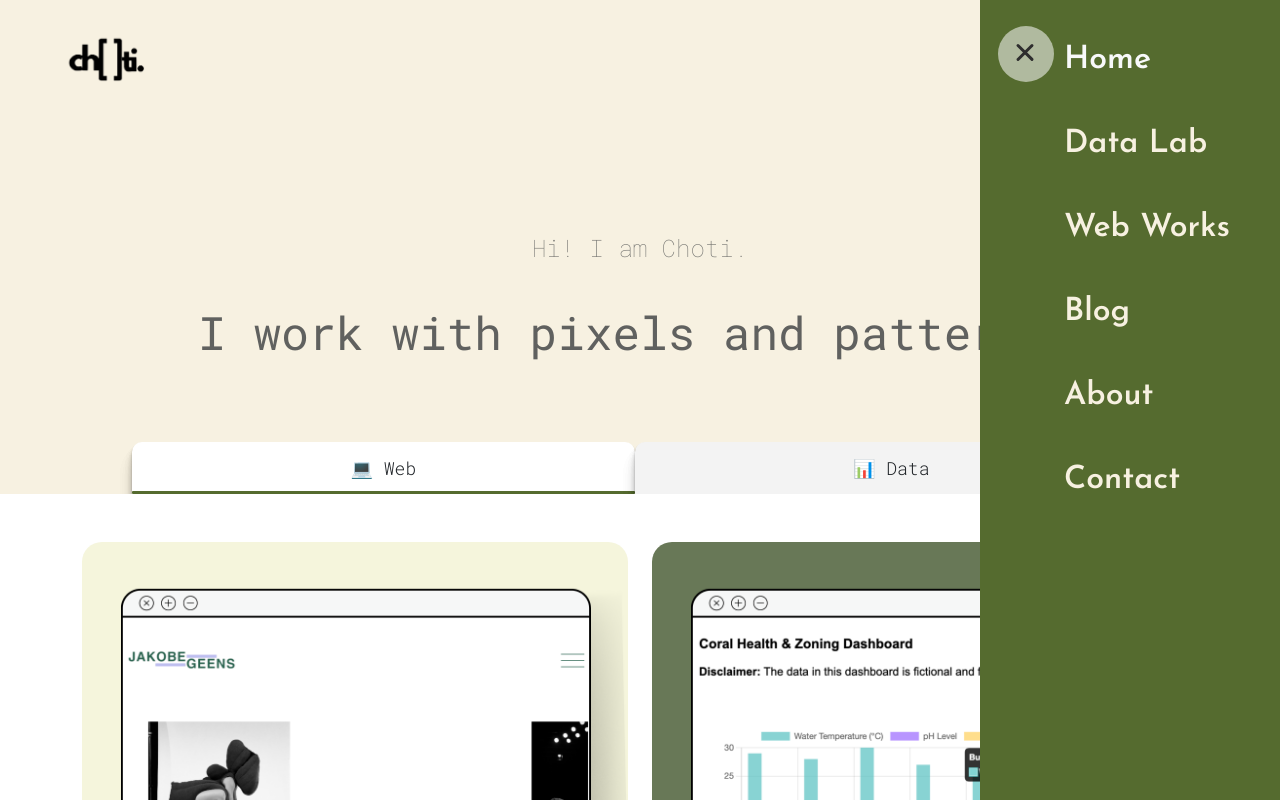
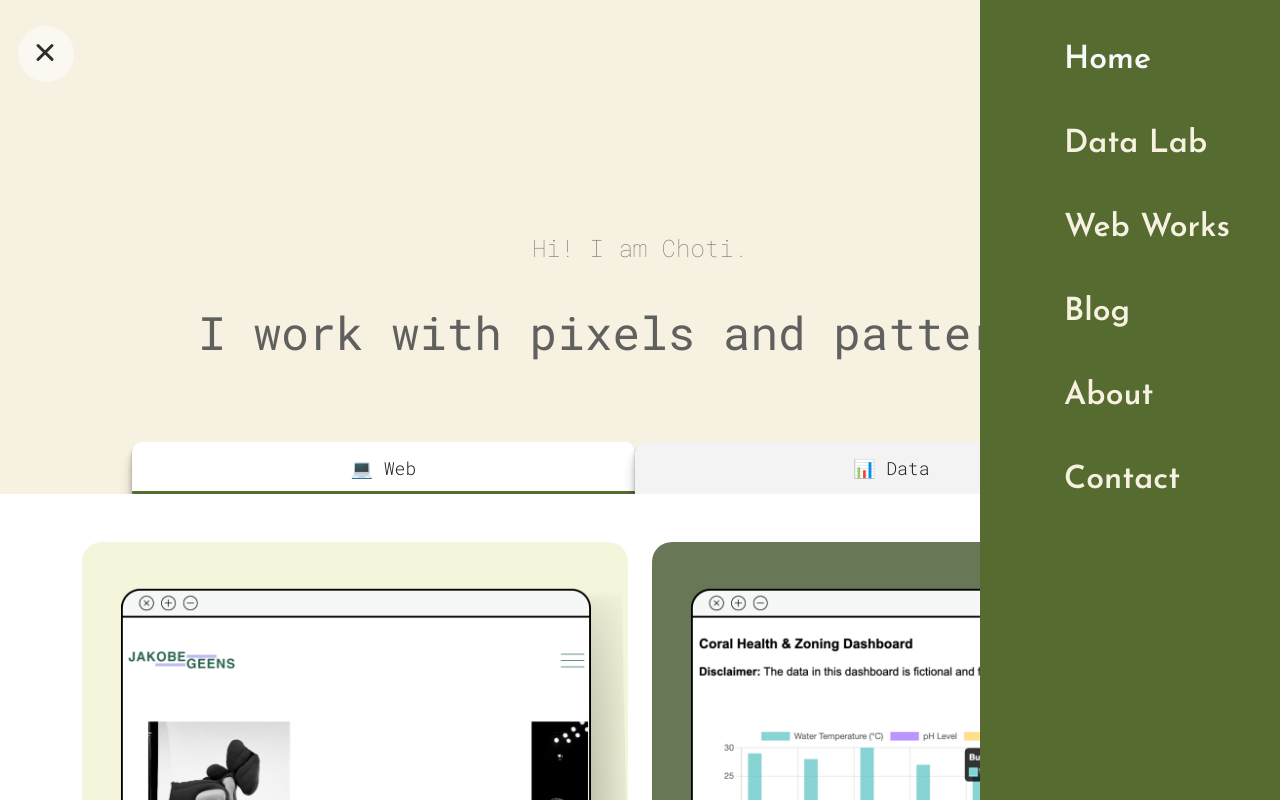
Before and after one commit to jgchoti/jgchoti.github.io, a React (Create React App) app: page / in a window 1280 px wide. Both pictures are taken after a click on the button "Toggle menu". Shown: the top 800 px of the page. Built offline with nearby package versions, Linux system fonts and the light colour scheme.

Commit message:
Update Navbar.js

```diff
--- a/src/component/Navbar.js
+++ b/src/component/Navbar.js
@@ -1,11 +1,10 @@
 import React, { useState, useRef, useEffect } from "react";
-import { motion } from "framer-motion";
+import { motion, AnimatePresence } from "framer-motion";
 import { NavLink } from "react-router-dom";
 import chotiLogo from "../assets/images/logo_choti.png";
 import ScrollToTop from "../logic/ScrollToTop.js";
 
-
-export default function Navbar({ setTheme, theme }) {
+export default function Navbar() {
     const [isOpen, setIsOpen] = useState(false);
     const containerRef = useRef(null);
 
@@ -23,12 +22,18 @@ export default function Navbar({ setTheme, theme }) {
     const { height } = useDimensions(containerRef);
 
     return (
-        <div className={`navbar-wrapper ${isOpen ? "open" : "closed"}`}>
-            <div className="navbar-header">
+        <div>
+            <div className="navbar-toggle-wrapper">
+                <MenuToggle toggle={() => setIsOpen(!isOpen)} isOpen={isOpen} />
+                {!isOpen && <div className="navbar-header">
                     <NavLink to="/" title="Homepage" onClick={() => setIsOpen(false)}>
                         <img src={chotiLogo} alt="Choti Logo" className="logo" />
                     </NavLink>
+                </div>}
             </div>
+            <div className={`navbar-wrapper ${isOpen ? "open" : "closed"}`}>
+
+
                 <motion.nav
                     initial={false}
                     animate={isOpen ? "open" : "closed"}
@@ -38,17 +43,30 @@ export default function Navbar({ setTheme, theme }) {
                 >
                     <motion.div className="navbar-background" variants={sidebarVariants} />
 
-                <motion.ul className="navbar-list" variants={navVariants}>
+                    <AnimatePresence>
+                        {isOpen && (
+                            <motion.ul
+                                key="navbar-list"
+                                className="navbar-list"
+                                initial="closed"
+                                animate="open"
+                                exit="closed"
+                                variants={navVariants}
+                            >
                                 <NavItem to="/" title="Home" onClick={() => setIsOpen(false)} />
-                    <NavItem to="/data" title="Data Lab" onClick={() => { setIsOpen(false); }} />
-                    <NavItem to="/project" title="Web Works" onClick={() => { setIsOpen(false); }} />
+                                <NavItem to="/data" title="Data Lab" onClick={() => setIsOpen(false)} />
+                                <NavItem to="/project" title="Web Works" onClick={() => setIsOpen(false)} />
                                 <NavItem to="/blog" title="Blog" onClick={() => setIsOpen(false)} />
                                 <NavItem to="/about" title="About" onClick={() => setIsOpen(false)} />
                                 <NavItem to="/contact" title="Contact" onClick={() => setIsOpen(false)} />
                             </motion.ul>
-                <MenuToggle toggle={() => setIsOpen(!isOpen)} />
+                        )}
+                    </AnimatePresence>
                 </motion.nav>
+
+
                 <ScrollToTop />
+            </div>
         </div>
     );
 }
@@ -124,10 +142,15 @@ const Path = (props) => (
     />
 );
 
-function MenuToggle({ toggle }) {
+function MenuToggle({ toggle, isOpen }) {
     return (
         <button className="menu-toggle" onClick={toggle} aria-label="Toggle menu">
-            <svg width="23" height="23" viewBox="0 0 23 23">
+            <motion.svg
+                width="23"
+                height="23"
+                viewBox="0 0 23 23"
+                animate={isOpen ? "open" : "closed"}
+            >
                 <Path
                     variants={{
                         closed: { d: "M 2 2.5 L 20 2.5" },
@@ -148,7 +171,7 @@ function MenuToggle({ toggle }) {
                         open: { d: "M 3 2.5 L 17 16.346" },
                     }}
                 />
-            </svg>
+            </motion.svg>
         </button>
     );
 }
```
Lines whose indentation alone changed are shown as unchanged.
